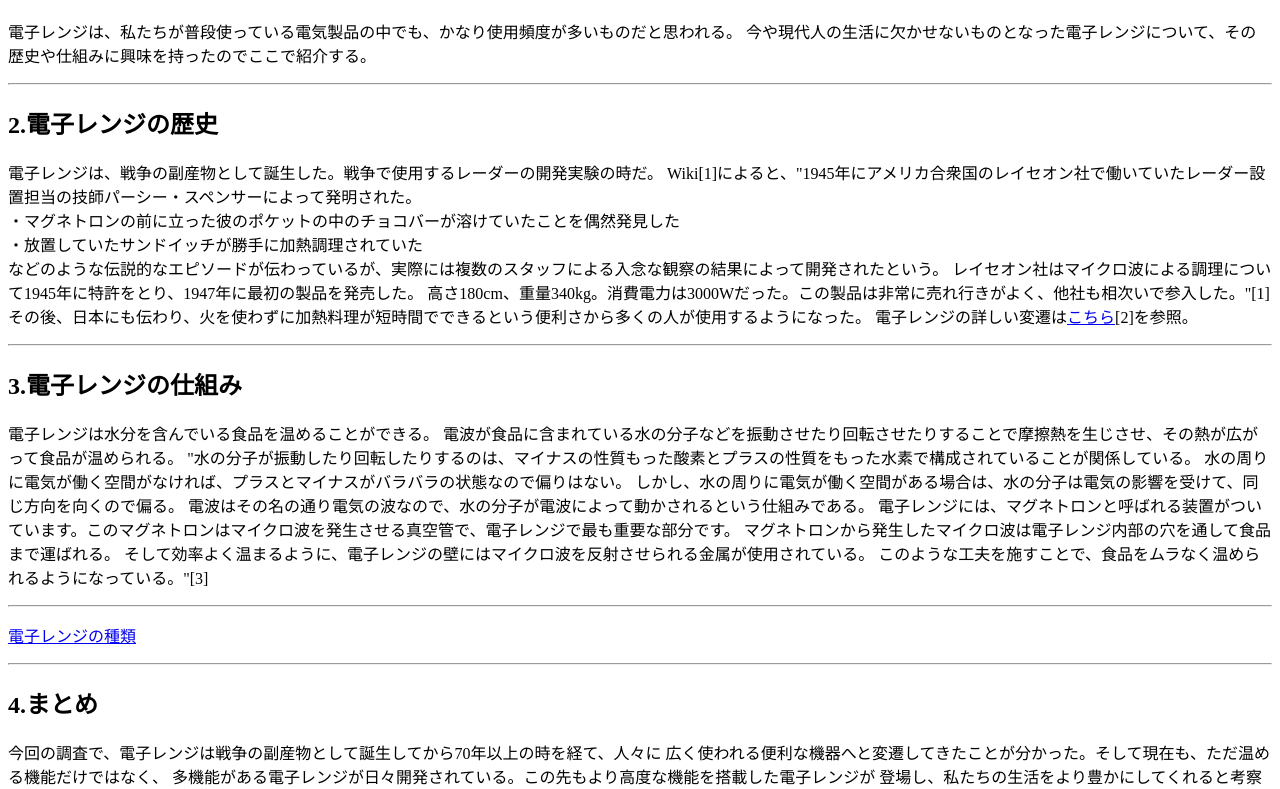
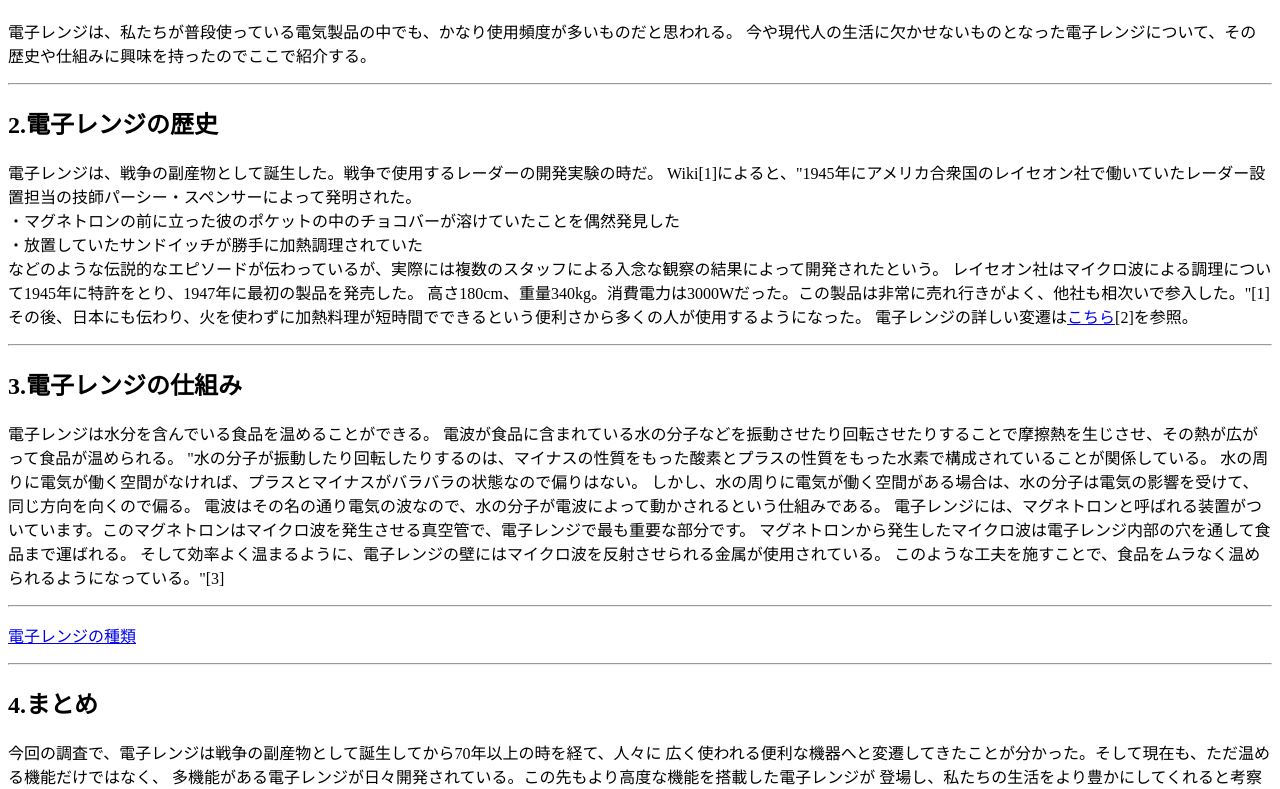
Before and after one commit to matsu86michi/matsu86michi.github.io, a plain HTML site: page cl2020.html in a window 1280 px wide. Shown: the part 428-1217 px from the top of the page. Drawn offline with Linux system fonts and the light colour scheme.

Commit message:
Update cl2020.html

```diff
--- a/cl2020.html
+++ b/cl2020.html
@@ -41,7 +41,7 @@
  <H2> <A NAME="NAME3">3.電子レンジの仕組み</A> </H2>
  <P>電子レンジは水分を含んでいる食品を温めることができる。
   電波が食品に含まれている水の分子などを振動させたり回転させたりすることで摩擦熱を生じさせ、その熱が広がって食品が温められる。
- "水の分子が振動したり回転したりするのは、マイナスの性質もった酸素とプラスの性質をもった水素で構成されていることが関係している。
+ "水の分子が振動したり回転したりするのは、マイナスの性質をもった酸素とプラスの性質をもった水素で構成されていることが関係している。
   水の周りに電気が働く空間がなければ、プラスとマイナスがバラバラの状態なので偏りはない。
  しかし、水の周りに電気が働く空間がある場合は、水の分子は電気の影響を受けて、同じ方向を向くので偏る。
   電波はその名の通り電気の波なので、水の分子が電波によって動かされるという仕組みである。
```
